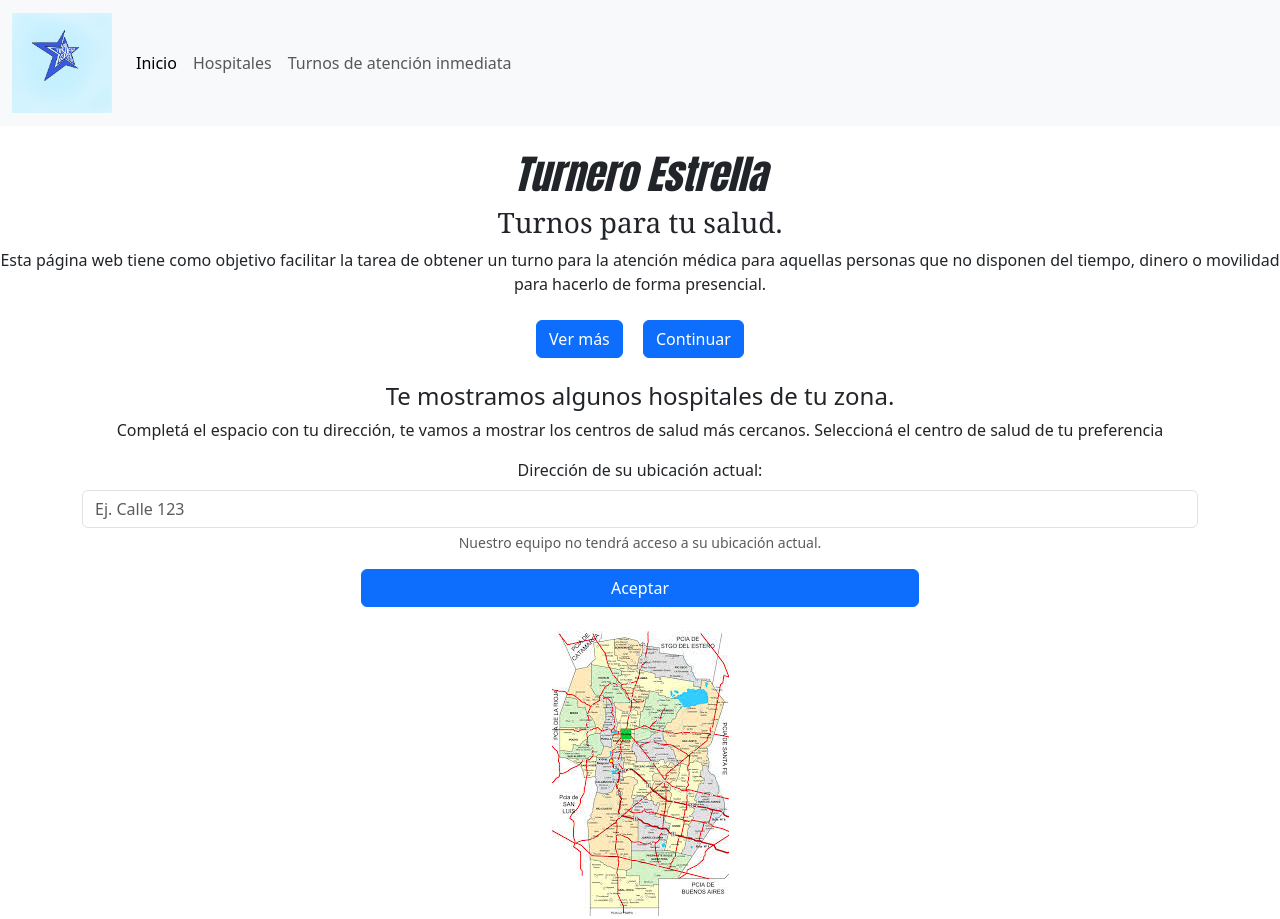
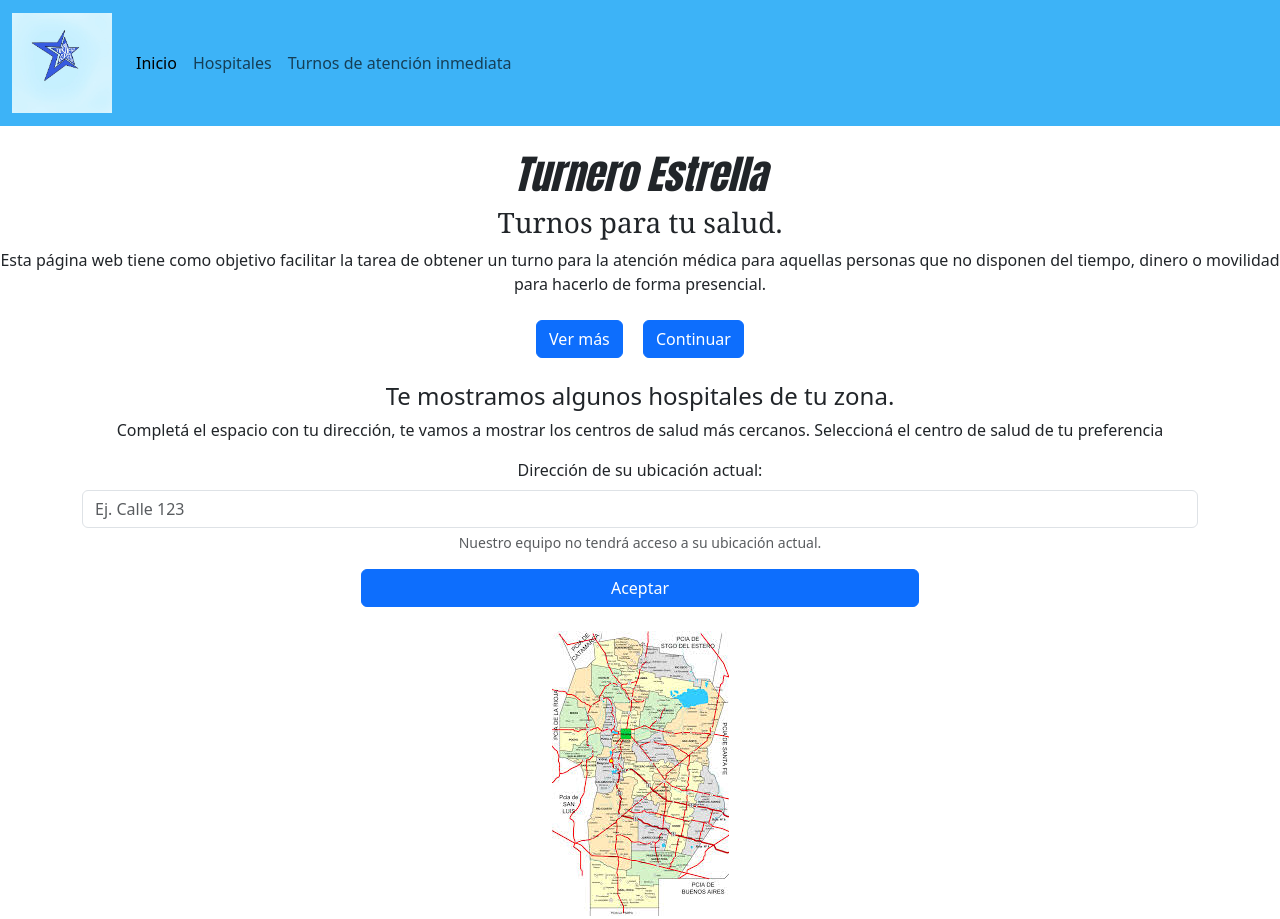
Before and after one commit to Torii-5/turnero_estrella, a plain HTML site: page index.html in a window 1280 px wide. Shown: the top 919 px of the page. Drawn offline with nearby package versions, Linux system fonts and the light colour scheme.

Commit message:
Versión para feria de ciencias

```diff
--- a/index.html
+++ b/index.html
@@ -10,7 +10,7 @@
 </head>
 <body>
   <!-- Navbar -->
-  <nav class="navbar navbar-expand-lg bg-body-tertiary">
+  <nav class="navbar navbar-expand-lg bg-body-primary">
     <div class="container-fluid">
       <a class="navbar-brand" href="#">
         <img id="logo" src="./imagenes/logo.jpg" alt="Logo Turnero Estrella" class="img-fluid" />
@@ -116,5 +116,4 @@
     <p>Somos un grupo de estudiantes de la escuela Proa que ideó esta aplicación para hacer más efectivo y rápido el proceso de sacar un turno. La idea surgió a partir de experiencias personales con la dificultad y demoras en la obtención de turnos médicos. Decidimos crear esta plataforma para resolver ese problema.</p>
   </section>
 </body>
-
 </html>
--- a/style.css
+++ b/style.css
@@ -24,6 +24,7 @@ form{
 button{
     text-align: center;
 }
-::backdrop{
-    color: rgb(127, 197, 255);
+
+.navbar{
+    background-color: rgb(61, 179, 247);
 }
```
Also changed, not shown: 1 other file.
